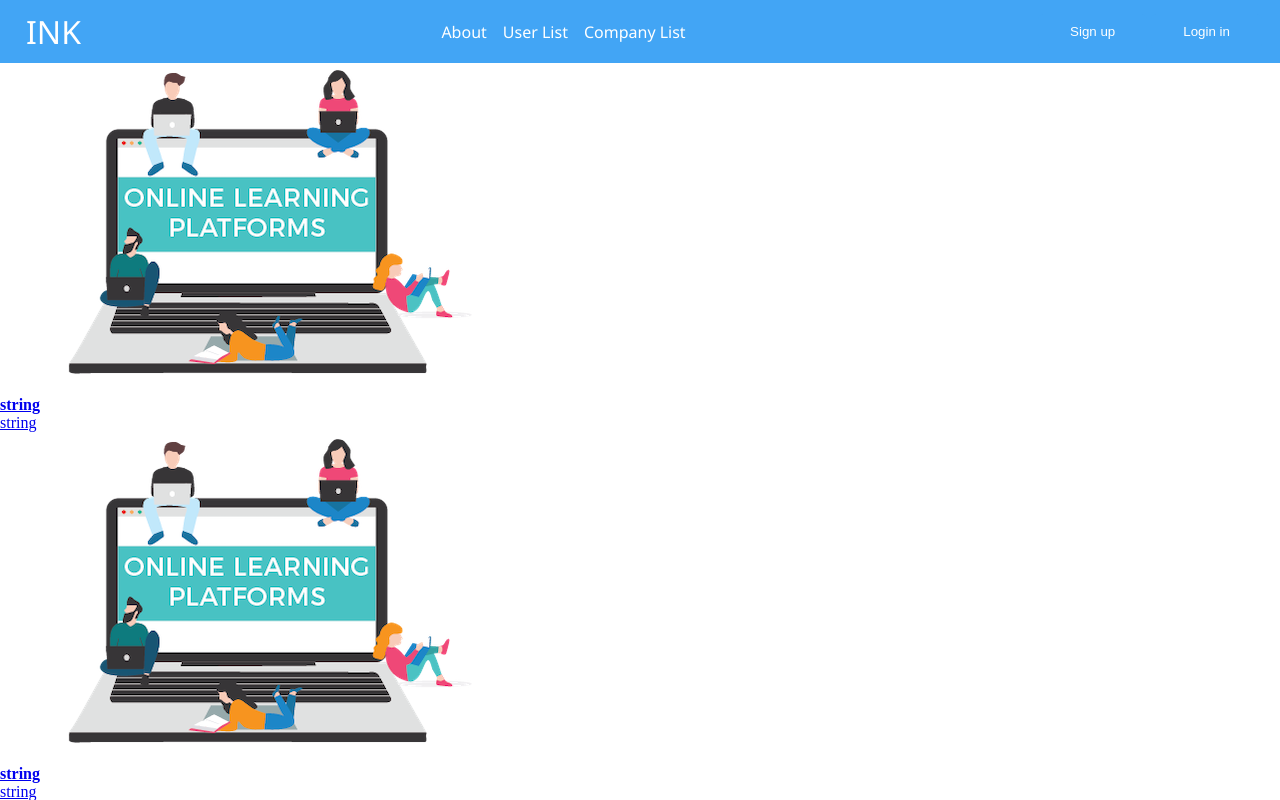
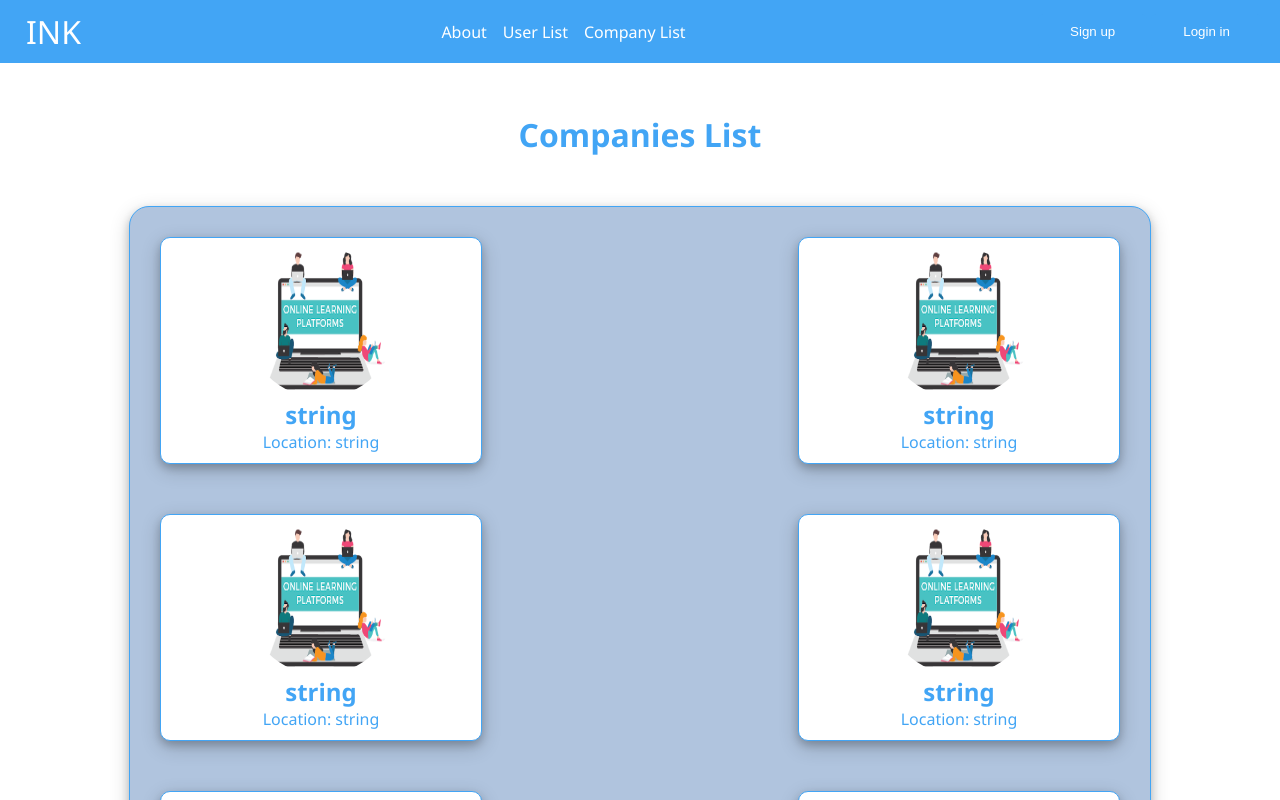
Before and after one commit to Danoonka/meduzzen-frontend-internship, a React (Create React App) app in the folder my-app/: page /companyList in a window 1280 px wide. Shown: the top 800 px of the page. Built offline with nearby package versions, Linux system fonts and the light colour scheme.

Commit message:
[UI editing]

```diff
--- a/my-app/src/pages/CompanyList.tsx
+++ b/my-app/src/pages/CompanyList.tsx
@@ -15,11 +15,11 @@ const CompanyList = () => {
     ]
     const companies = companyList.map((item) =>
         <Link to='/companyProfile' key={item.id} state={{data: item}}>
-            <div>
+            <div className="user-item-container">
                 <img src={item.company_avatar} alt="company avatar"/>
                 <div>
                     <h4>{item.company_name}</h4>
-                    <p>{item.company_city}</p>
+                    <p>Location: {item.company_city}</p>
                 </div>
             </div>
         </Link>
@@ -27,8 +27,12 @@ const CompanyList = () => {
 
     return (
         <div>
-            {companies}
+            <h3 className="user-list-heading">Companies List</h3>
+            <div className="user-list-container">
+                {companies}
+            </div>
         </div>
+
     );
 };
 
--- a/my-app/src/pages/CompanyProfile.tsx
+++ b/my-app/src/pages/CompanyProfile.tsx
@@ -6,12 +6,15 @@ const CompanyProfile = () => {
     const {data} = location.state
 
     return (
-        <div>
+        <div className="user-profile-container">
             <img src={data.company_avatar} alt="company avatar"/>
-            <h2>{data.company_name}</h2>
-            <p>{data.company_email}</p>
-            <p>{data.company_city}</p>
-            <p>{data.company_phone}</p>
+            <div>
+                <h2>{data.company_name}</h2>
+                <p>Email: {data.company_email}</p>
+                <p>Location: {data.company_city}</p>
+                <p>Contacts: {data.company_phone}</p>
+            </div>
+
         </div>
     );
 };
--- a/my-app/src/pages/UserAuthorization.tsx
+++ b/my-app/src/pages/UserAuthorization.tsx
@@ -3,7 +3,8 @@ import Input from "../utils/Input";
 
 const UserAuthorization = () => {
     return (
-        <div>
+        <div className="input-container">
+            <h2>Log in</h2>
             <form action="submit">
                 <label>Email</label>
                 <Input/>
--- /dev/null
+++ b/my-app/src/pages/UserList.css
@@ -0,0 +1,59 @@
+.user-list-container{
+    width: 75%;
+    margin: 50px auto;
+    border: 1px solid #42a5f5;
+    border-radius: 20px;
+    box-shadow: 0 4px 8px 0 rgba(0, 0, 0, 0.2), 0 6px 20px 0 rgba(0, 0, 0, 0.19);
+    display: flex;
+    flex-wrap: wrap;
+    padding: 30px;
+    justify-content: space-between;
+    background-color: lightsteelblue;
+}
+
+.user-item-container{
+    padding: 10px;
+    background-color: white;
+    margin-bottom: 50px;
+    display: flex;
+    flex-direction: column;
+    width: 300px;
+    border: 1px solid #42a5f5;
+    border-radius: 10px;
+    box-shadow: 0 4px 8px 0 rgba(0, 0, 0, 0.2), 0 6px 20px 0 rgba(0, 0, 0, 0.19);
+}
+
+.user-item-container img{
+    width: 150px;
+    height: 150px;
+    margin: 0 auto;
+    border-radius: 50%;
+}
+
+a{
+    color: inherit;
+    text-decoration: none;
+    height: 100%;
+}
+
+h4{
+    font-family: 'Segoe UI', Tahoma, Geneva, sans-serif;
+    text-align: center;
+    font-size: 1.5rem;
+    color:#42a5f5;
+}
+
+.user-item-container p{
+    font-family: 'Segoe UI', Tahoma, Geneva, sans-serif;
+    text-align: center;
+    font-size: 1rem;
+    color:#42a5f5;
+}
+
+.user-list-heading{
+    margin-top: 50px;
+    font-family: 'Segoe UI', Tahoma, Geneva, sans-serif;
+    text-align: center;
+    font-size: 2rem;
+    color:#42a5f5;
+}
--- a/my-app/src/pages/UserList.tsx
+++ b/my-app/src/pages/UserList.tsx
@@ -1,6 +1,7 @@
 import React from 'react';
 import aboutPageCompanyImg from '../assets/about-page-company-img.png'
 import {Link} from "react-router-dom";
+import './UserList.css'
 
 const UserList = () => {
     const userList = [
@@ -12,12 +13,12 @@ const UserList = () => {
     ]
     const users = userList.map((item) =>
             <Link to='/userProfile' key={item.id} state={{data: item}}>
-                <div>
+                <div className="user-item-container">
                     <img src={item.user_avatar} alt="user avatar"/>
                     <div>
                         <h4>{item.user_firstname} {item.user_lastname}</h4>
-                        <p>{item.user_status}</p>
-                        <p>{item.user_city}</p>
+                        <p>Status: {item.user_status}</p>
+                        <p>Location: {item.user_city}</p>
                     </div>
                 </div>
             </Link>
@@ -25,9 +26,13 @@ const UserList = () => {
 
 
     return (
-        <div className="container">
-            {users}
+        <div>
+            <h3 className="user-list-heading">User List</h3>
+            <div className="user-list-container">
+                {users}
+            </div>
         </div>
+
     );
 };
 
--- /dev/null
+++ b/my-app/src/pages/UserProfile.css
@@ -0,0 +1,24 @@
+.user-profile-container{
+    width: 80%;
+    margin: 50px auto;
+    display: flex;
+    min-height: 300px
+}
+
+.user-profile-container img{
+    width: 300px;
+}
+
+.user-profile-container h2{
+    font-family: 'Segoe UI', Tahoma, Geneva, sans-serif;
+    text-align: center;
+
+    font-size: 2rem;
+    color:#42a5f5;
+}
+
+.user-profile-container p{
+    font-family: 'Segoe UI', Tahoma, Geneva, sans-serif;
+    font-size: 1rem;
+    color:#42a5f5;
+}
--- a/my-app/src/pages/UserProfile.tsx
+++ b/my-app/src/pages/UserProfile.tsx
@@ -1,18 +1,21 @@
 import React from 'react';
 import {useLocation} from "react-router-dom";
+import './UserProfile.css'
 
 const UserProfile = () => {
     const location = useLocation()
     const {data} = location.state
 
     return (
-        <div className="container">
+        <div className="user-profile-container">
             <img src={data.user_avatar} alt="user avatar"/>
-            <h2>{data.user_firstname} {data.user_lastname}</h2>
-            <p>{data.user_email}</p>
-            <p>{data.user_status}</p>
-            <p>{data.user_city}</p>
-            <p>{data.user_phone}</p>
+            <div>
+                <h2>{data.user_firstname} {data.user_lastname}</h2>
+                <p>Email: {data.user_email}</p>
+                <p>Status: {data.user_status}</p>
+                <p>Location: {data.user_city}</p>
+                <p>Contacts: {data.user_phone}</p>
+            </div>
         </div>
     );
 };
--- /dev/null
+++ b/my-app/src/pages/UserRegistration.css
@@ -0,0 +1,41 @@
+.input-container{
+    margin: 50px auto;
+    border: 1px solid #42a5f5;
+    width: 500px;
+    border-radius: 10px;
+    padding: 25px;
+    box-shadow: 0 4px 8px 0 rgba(0, 0, 0, 0.2), 0 6px 20px 0 rgba(0, 0, 0, 0.19);
+}
+
+.input-container h2{
+    font-family: 'Segoe UI', Tahoma, Geneva, sans-serif;
+    text-align: center;
+    font-size: 2rem;
+    color:#42a5f5;
+}
+
+.input-container label{
+    font-family: 'Segoe UI', Tahoma, Geneva, sans-serif;
+    text-align: center;
+    font-size: 1rem;
+    color:#42a5f5;
+}
+
+input[type=submit] {
+    background-color: #42a5f5;
+    color: white;
+    border: none;
+    border-radius: 5px;
+    padding: 10px 32px;
+    text-align: center;
+    text-decoration: none;
+    display: inline-block;
+    transition-duration: 0.4s;
+    cursor: pointer;
+    margin: 10px 200px;
+}
+
+.input:hover {
+    background-color: white;
+    color: #42a5f5;
+}
--- a/my-app/src/pages/UserRegistration.tsx
+++ b/my-app/src/pages/UserRegistration.tsx
@@ -1,10 +1,12 @@
 import React, {useState} from 'react';
 import Input from "../utils/Input";
+import './UserRegistration.css'
 
 const UserRegistration = () => {
     const [newUser, setNewUser] = useState({})
     return (
         <div className="input-container">
+            <h2>Create account</h2>
             <form action="submit">
                 <label>Email</label>
                 <Input/>
```
